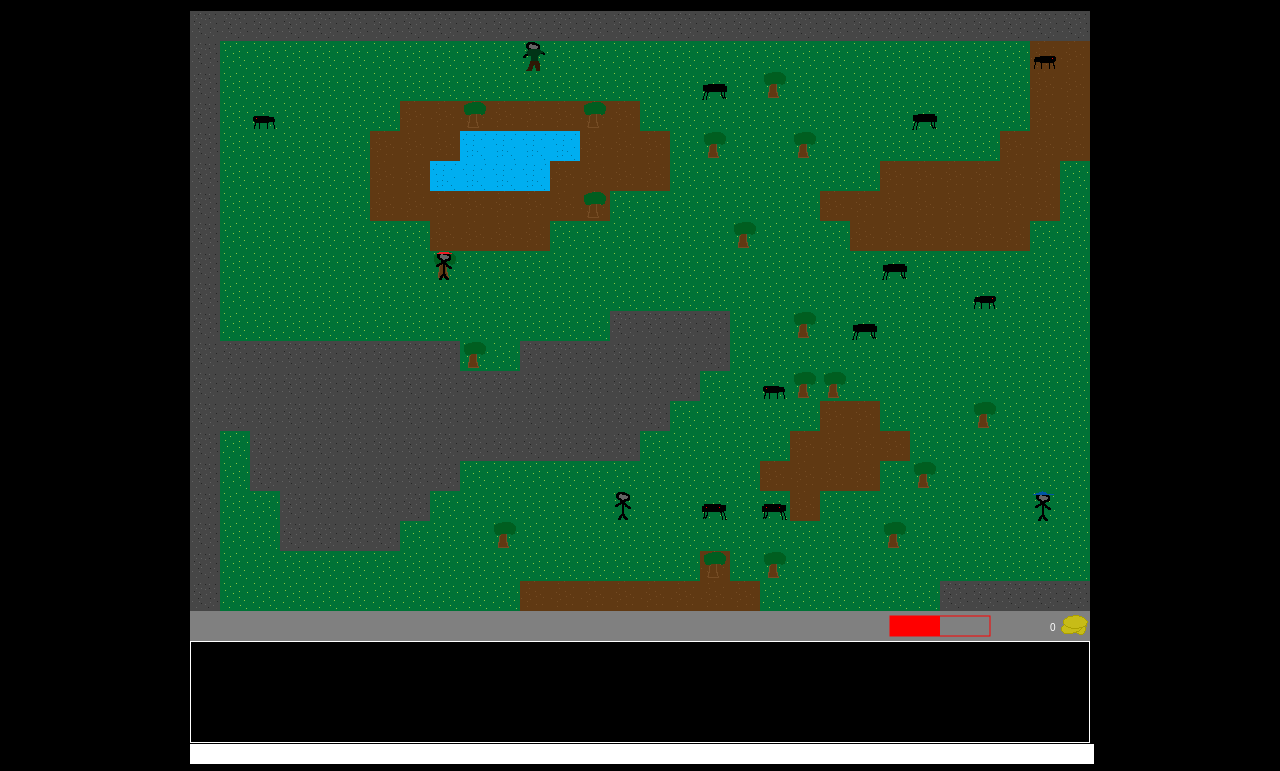
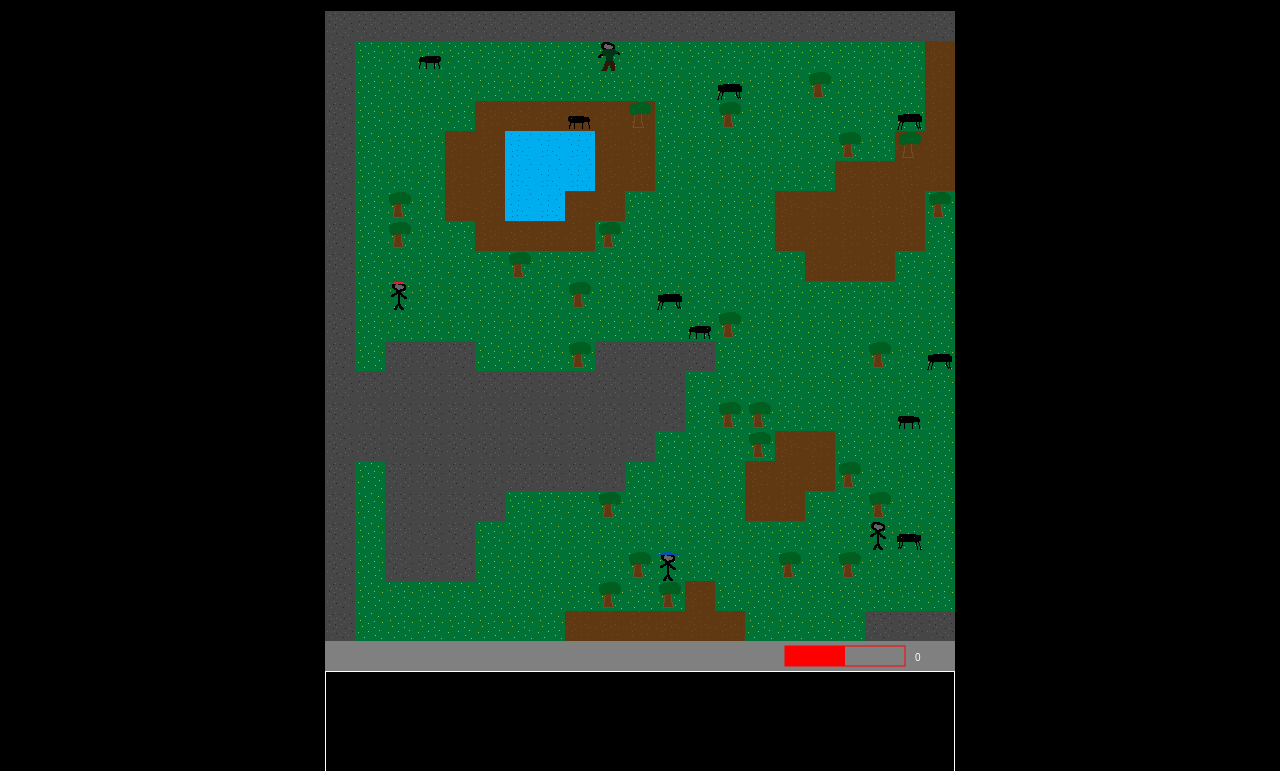
Before and after one commit to runt18/comrade, a plain HTML site: page index.html in a window 1280 px wide. Shown: the part 77-848 px from the top of the page. Drawn offline with Linux system fonts and the light colour scheme.

Commit message:
less hardcoded values, more flexibility

```diff
--- a/coffee/entity.coffee
+++ b/coffee/entity.coffee
@@ -24,7 +24,11 @@ define(['game', 'scene', 'renderer'], (g, s, r)->
                 scene = s.scenes[@scene_pos.x][@scene_pos.y]
             else
                 scene = s.current
-            @pos = @pos or scene.empty_tiles[Math.floor Math.random() * scene.empty_tiles.length]
+            if not @pos
+                # choose a random empty space for the entity to start in
+                index = Math.floor Math.random() * scene.empty_tiles.length
+                # assign the coordinates and remove it from the list so no other entites can use it
+                @pos = scene.empty_tiles.splice(index, 1)[0]
 
         set_image: ->
             switch @axis
--- a/coffee/wizard.coffee
+++ b/coffee/wizard.coffee
@@ -1,4 +1,4 @@
-define(['npc'], (NPC)->
+define(['npc', 'game'], (NPC, g)->
 	class Wizard extends NPC
 		move_scene: ->
 
@@ -13,7 +13,7 @@ define(['npc'], (NPC)->
         	@name = 'Wizard'
         	@phrases = [
         		'Hello'
-        		'Welcome to Comrade'
+        		"Welcome to #{g.name}"
         		'If you want to earn some money, try gathering some resources'
         		"I'll buy logs, fish and rocks"
         		'You can use this money to buy better tools'
--- a/css/main.css
+++ b/css/main.css
@@ -450,7 +450,7 @@ h1{
 }
 
 #game{
-    height: 630px;
+    height: 600px;
     text-align: center;
 }
 
@@ -472,21 +472,21 @@ h1{
     left: 0;
     display: none;
 }
-
+/*
 #ui{
     height: 50px;
     width: 100%;
     background: #44250e;
-}
+}*/
 
-#inventory li{
+/*#inventory li{
     list-style: none;
     float: left;
     height: 40px;
     width: 40px;
     margin: 5px;
     border: 1px solid black;
-}
+}*/
 
 .stats{
     position: absolute;
--- a/index.html
+++ b/index.html
@@ -12,7 +12,7 @@
          More info: h5bp.com/i/378 -->
     <meta http-equiv="X-UA-Compatible" content="IE=edge,chrome=1">
 
-    <title>Comrade</title>
+    <title></title>
     <meta name="description" content="">
 
     <!-- Mobile viewport optimized: h5bp.com/viewport -->
@@ -34,7 +34,7 @@
          chromium.org/developers/how-tos/chrome-frame-getting-started -->
     <!--[if lt IE 7]><p class="chromeframe">Your browser is <em>ancient!</em> <a href="http://browsehappy.com/">Upgrade to a different browser</a> or <a href="http://www.google.com/chromeframe/?redirect=true">install Google Chrome Frame</a> to experience this site.</p><![endif]-->
     <div id="container">
-        <h1>Comrade</h1>
+        <h1></h1>
         <div id="game-wrap">
             <div id="overlay"></div>
 
--- a/js/entity.js
+++ b/js/entity.js
@@ -41,13 +41,16 @@
       }
 
       Entity.prototype.set_position = function() {
-        var scene;
+        var index, scene;
         if (this.scene_pos) {
           scene = s.scenes[this.scene_pos.x][this.scene_pos.y];
         } else {
           scene = s.current;
         }
-        return this.pos = this.pos || scene.empty_tiles[Math.floor(Math.random() * scene.empty_tiles.length)];
+        if (!this.pos) {
+          index = Math.floor(Math.random() * scene.empty_tiles.length);
+          return this.pos = scene.empty_tiles.splice(index, 1)[0];
+        }
       };
 
       Entity.prototype.set_image = function() {
--- a/js/game.js
+++ b/js/game.js
@@ -8,9 +8,11 @@
 
       function Game() {
         var x, y;
+        this.name = 'Comrade';
         this.ui_height = 30;
-        this.width = 30;
-        this.height = 20;
+        this.border = 1;
+        this.width = 20 + this.border;
+        this.height = 20 + this.border;
         this.tile_size = 30;
         this.screen_width = this.width * this.tile_size;
         this.screen_height = this.height * this.tile_size + this.ui_height;
--- a/js/renderer.js
+++ b/js/renderer.js
@@ -8,13 +8,18 @@
       function Renderer() {}
 
       Renderer.prototype.init = function() {
-        var $canvas, canvas;
+        var $canvas, $game, canvas;
+        $('title').text(g.name);
+        $('h1').text(g.name);
         $canvas = $('<canvas>');
+        $game = $('#game');
         window.$body = $('body');
-        $('#game').html($canvas);
+        $game.html($canvas);
         canvas = $canvas[0];
         canvas.width = g.screen_width;
         canvas.height = g.screen_height;
+        $game.height(g.screen_height);
+        $('#container').width(g.screen_width);
         return this.ctx = canvas.getContext('2d');
       };
 
@@ -61,15 +66,17 @@
       };
 
       Renderer.prototype.draw_health_bar = function(value, max) {
-        var height;
+        var height, padding, width;
         height = 20;
+        padding = (g.ui_height - height) / 2;
+        width = 120;
         this.ctx.fillStyle = this.ctx.strokeStyle = 'red';
-        this.ctx.strokeRect(g.screen_width - 200, g.screen_height - 25, 100, height);
-        return this.ctx.fillRect(g.screen_width - 200, g.screen_height - 25, 100 * value / max, height);
+        this.ctx.strokeRect(g.screen_width - width - 50, g.screen_height - height - padding, width, height);
+        return this.ctx.fillRect(g.screen_width - width - 50, g.screen_height - 25, width * value / max, height);
       };
 
       Renderer.prototype.draw_coins = function(num) {
-        this.draw_texture(4, 3, 29, 20);
+        this.draw_texture(4, 3, g.width, g.height + 1);
         return this.ctx.fillText(num, g.screen_width - 40, g.screen_height - 10);
       };
 
--- a/js/scene.js
+++ b/js/scene.js
@@ -16,21 +16,35 @@
         this.num_creatures = 10;
       }
 
-      Scene.prototype.matrix_sub_area = function(matrix, x, y, width, height) {
+      Scene.prototype.matrix_sub_area = function(matrix, left, top, right, bottom) {
         var row, _i, _len, _ref, _results;
-        _ref = matrix.slice(y, (y + height - 1) + 1 || 9e9);
+        _ref = matrix.slice(top, (bottom - 1) + 1 || 9e9);
         _results = [];
         for (_i = 0, _len = _ref.length; _i < _len; _i++) {
           row = _ref[_i];
-          _results.push(row.slice(x, (x + width - 1) + 1 || 9e9));
+          _results.push(row.slice(left, (right - 1) + 1 || 9e9));
         }
         return _results;
       };
 
       Scene.prototype.load = function() {
-        var cell, row, x, y, _i, _len, _ref, _results;
-        this.tiles = this.matrix_sub_area(g.world, this.x * g.width, this.y * g.height, g.width, g.height);
-        this.objects = this.matrix_sub_area(g.objects, this.x * g.width, this.y * g.height, g.width, g.height);
+        var bottom, cell, left, right, row, top, x, y, _i, _len, _ref, _results;
+        left = this.x * g.width;
+        top = this.y * g.height;
+        right = (this.x + 1) * g.width;
+        bottom = (this.y + 1) * g.height;
+        if (left === 0) {
+          right += g.border;
+        } else {
+          left -= g.border;
+        }
+        if (top === 0) {
+          bottom += g.border;
+        } else {
+          top -= g.border;
+        }
+        this.tiles = this.matrix_sub_area(g.world, left, top, right, bottom);
+        this.objects = this.matrix_sub_area(g.objects, left, top, right, bottom);
         _ref = this.tiles;
         _results = [];
         for (y = _i = 0, _len = _ref.length; _i < _len; y = ++_i) {
--- a/js/wizard.js
+++ b/js/wizard.js
@@ -3,7 +3,7 @@
   var __hasProp = {}.hasOwnProperty,
     __extends = function(child, parent) { for (var key in parent) { if (__hasProp.call(parent, key)) child[key] = parent[key]; } function ctor() { this.constructor = child; } ctor.prototype = parent.prototype; child.prototype = new ctor(); child.__super__ = parent.prototype; return child; };
 
-  define(['npc'], function(NPC) {
+  define(['npc', 'game'], function(NPC, g) {
     var Wizard;
     Wizard = (function(_super) {
 
@@ -38,7 +38,7 @@
 
       Wizard.prototype.set_stats = function() {
         this.name = 'Wizard';
-        this.phrases = ['Hello', 'Welcome to Comrade', 'If you want to earn some money, try gathering some resources', "I'll buy logs, fish and rocks", 'You can use this money to buy better tools', 'You can also buy weapons and armour to fight the spiders', "Here's a Basic Pickaxe to get you started. Try mining some rocks."];
+        this.phrases = ['Hello', "Welcome to " + g.name, 'If you want to earn some money, try gathering some resources', "I'll buy logs, fish and rocks", 'You can use this money to buy better tools', 'You can also buy weapons and armour to fight the spiders', "Here's a Basic Pickaxe to get you started. Try mining some rocks."];
         return this.phrase_index = 0;
       };
 
```
Also changed, not shown: coffee/game.coffee (+9 -2 lines), coffee/renderer.coffee (+13 -4 lines), coffee/scene.coffee (+21 -4 lines).
